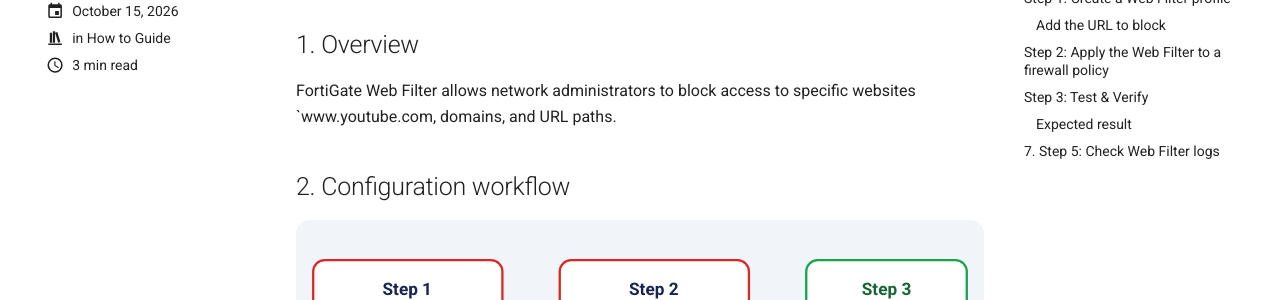
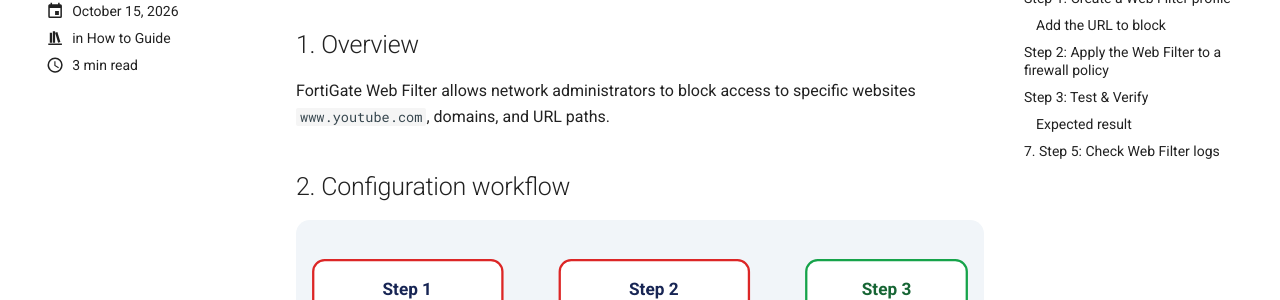
Before and after one commit to Gagan7248/HITOP, an MkDocs documentation site: the page built from docs/blog/posts/how-to-guide/Block a Website or URL on FortiGate Using Web Filter and Firewall Policy.md, in a window 1280 px wide and 900 px high. Shown: the part 210-510 px from the top of the window. Built offline with MkDocs 1.6.1 and Material for MkDocs 9.7.7, drawn with Linux system fonts in a browser that asks for light colours.

Commit message:
Update documentation

```diff
--- a/docs/blog/posts/how-to-guide/Block a Website or URL on FortiGate Using Web Filter and Firewall Policy.md
+++ b/docs/blog/posts/how-to-guide/Block a Website or URL on FortiGate Using Web Filter and Firewall Policy.md
@@ -8,7 +8,7 @@
 ---
 ## 1. Overview
 
-FortiGate Web Filter allows network administrators to block access to specific websites `www.youtube.com, domains, and URL paths.
+FortiGate Web Filter allows network administrators to block access to specific websites `www.youtube.com`, domains, and URL paths.
 
 ## 2. Configuration workflow
 
```
